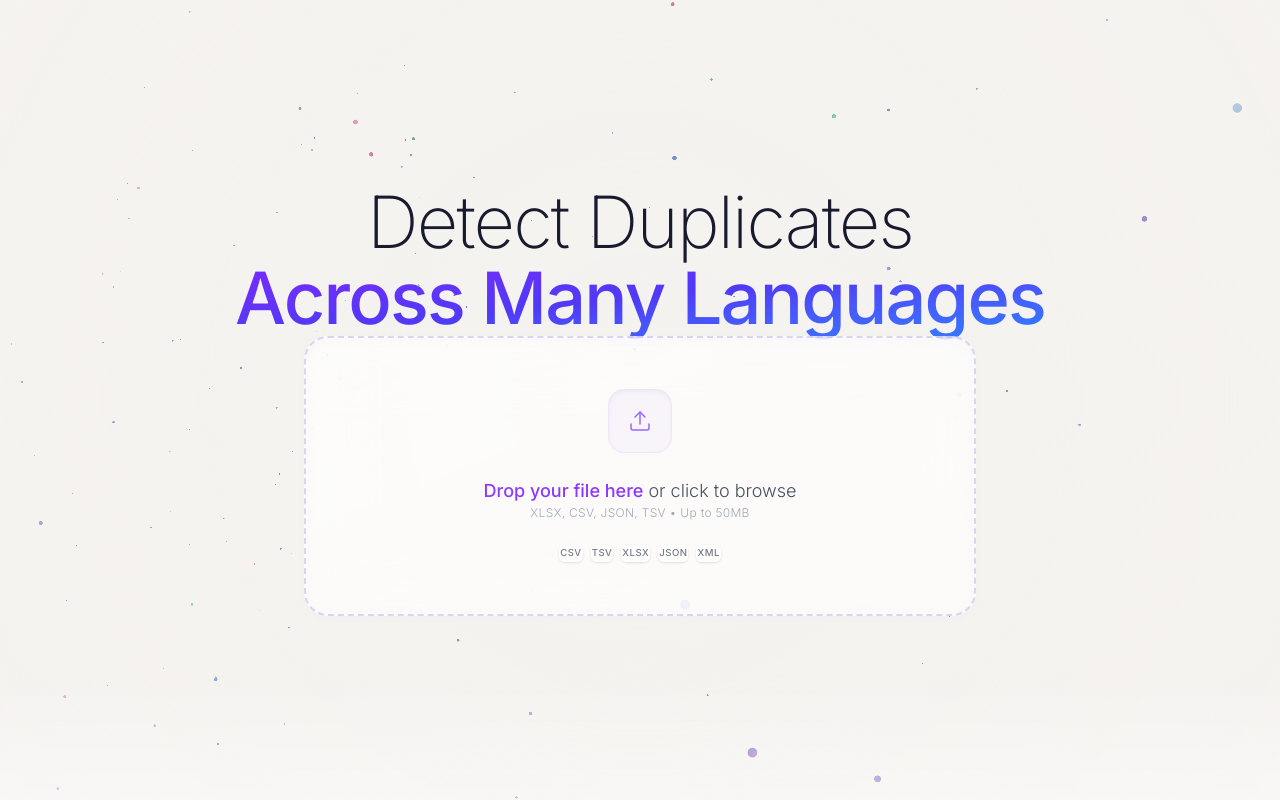
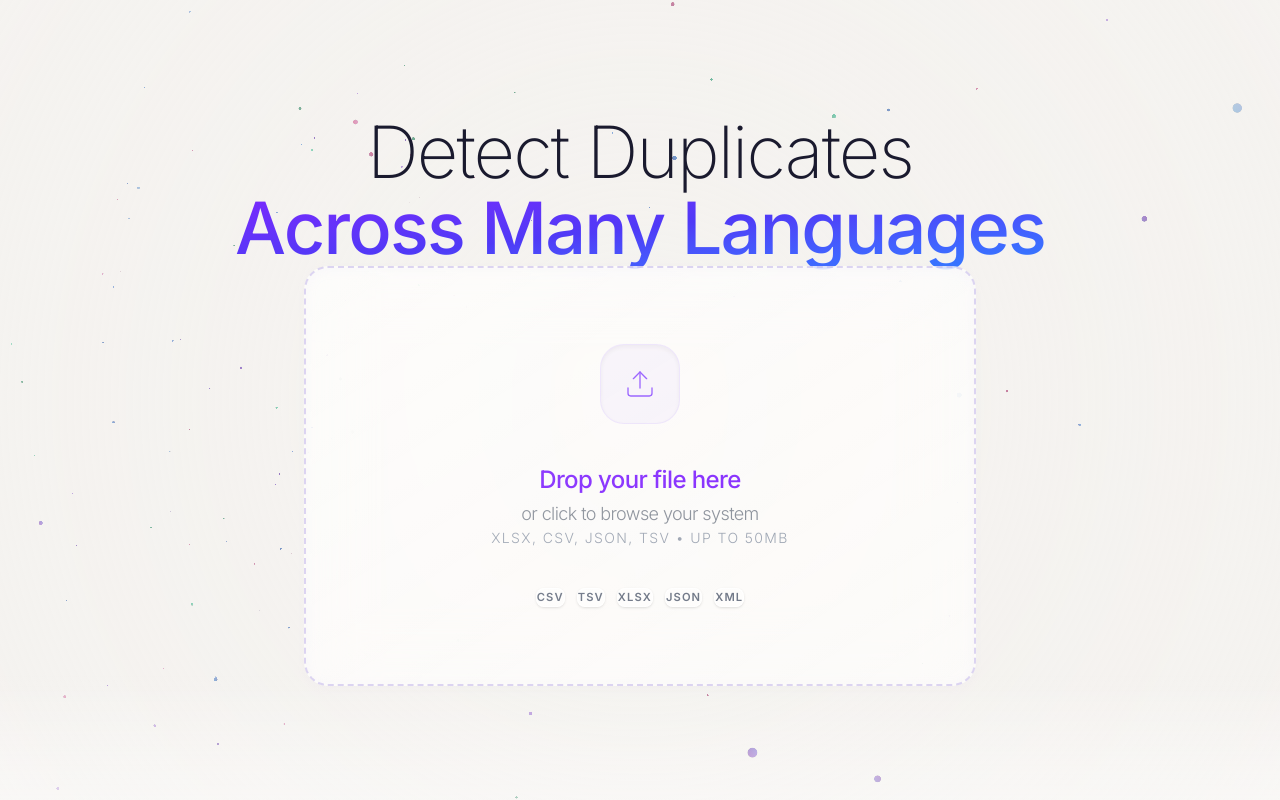
Before and after one commit to jiya-talreja/multi_language_detection, a React (Vite) app in the folder frontend/: page / in a window 1280 px wide. Built offline with nearby package versions, Linux system fonts and the light colour scheme.

Commit message:
Update DropZone.tsx

```diff
--- a/frontend/src/components/DropZone.tsx
+++ b/frontend/src/components/DropZone.tsx
@@ -53,7 +53,7 @@ const DropZone: React.FC<DropZoneProps> = ({ onFileAccepted }) => {
       <motion.label
         htmlFor="file-input"
         className={`drop-slot glass-heavy rounded-3xl flex flex-col items-center justify-center cursor-pointer relative overflow-hidden w-full ${isDragging ? 'dragging' : ''}`}
-        style={{ minHeight: 280 }}
+        style={{ minHeight: 420 }}
         onDragOver={handleDragOver}
         onDragLeave={handleDragLeave}
         onDrop={handleDrop}
@@ -69,24 +69,24 @@ const DropZone: React.FC<DropZoneProps> = ({ onFileAccepted }) => {
               initial={{ opacity: 0 }}
               animate={{ opacity: 1 }}
               exit={{ opacity: 0, scale: 0.95 }}
-              className="flex flex-col items-center gap-6 px-10 text-center"
+              className="flex flex-col items-center gap-10 px-12 text-center"
             >
-              <div className="w-16 h-16 rounded-2xl bg-violet-500/5 border border-violet-500/10 flex items-center justify-center shadow-inner">
-                <Upload size={24} className="text-violet-500" strokeWidth={1.5} />
+              <div className="w-20 h-20 rounded-3xl bg-violet-500/5 border border-violet-500/10 flex items-center justify-center shadow-inner">
+                <Upload size={32} className="text-violet-500" strokeWidth={1} />
               </div>
 
               <div>
-                <p className="text-lg font-light text-gray-700">
-                  {isDragging ? 'Release to upload' : <><span className="font-medium text-violet-600">Drop your file here</span> or click to browse</>}
+                <p className="text-2xl font-light text-gray-700 tracking-tight">
+                  {isDragging ? 'Release to upload' : <><span className="font-medium text-violet-600">Drop your file here</span><br /><span className="text-lg opacity-60">or click to browse your system</span></>}
                 </p>
-                <p className="text-xs text-gray-400 mt-2 tracking-wide font-light">
+                <p className="text-sm text-gray-400 mt-4 tracking-widest font-light uppercase">
                   XLSX, CSV, JSON, TSV • Up to 50MB
                 </p>
               </div>
 
-              <div className="flex gap-2 flex-wrap justify-center">
+              <div className="flex gap-3 flex-wrap justify-center mt-4">
                 {['CSV', 'TSV', 'XLSX', 'JSON', 'XML'].map(fmt => (
-                  <span key={fmt} className="text-[0.6rem] font-medium tracking-wider px-2.5 py-1 rounded-md bg-white/50 border border-white/80 shadow-sm text-gray-500">
+                  <span key={fmt} className="text-[0.7rem] font-semibold tracking-widest px-4 py-1.5 rounded-lg bg-white/50 border border-white/80 shadow-sm text-gray-500 uppercase">
                     {fmt}
                   </span>
                 ))}
```
